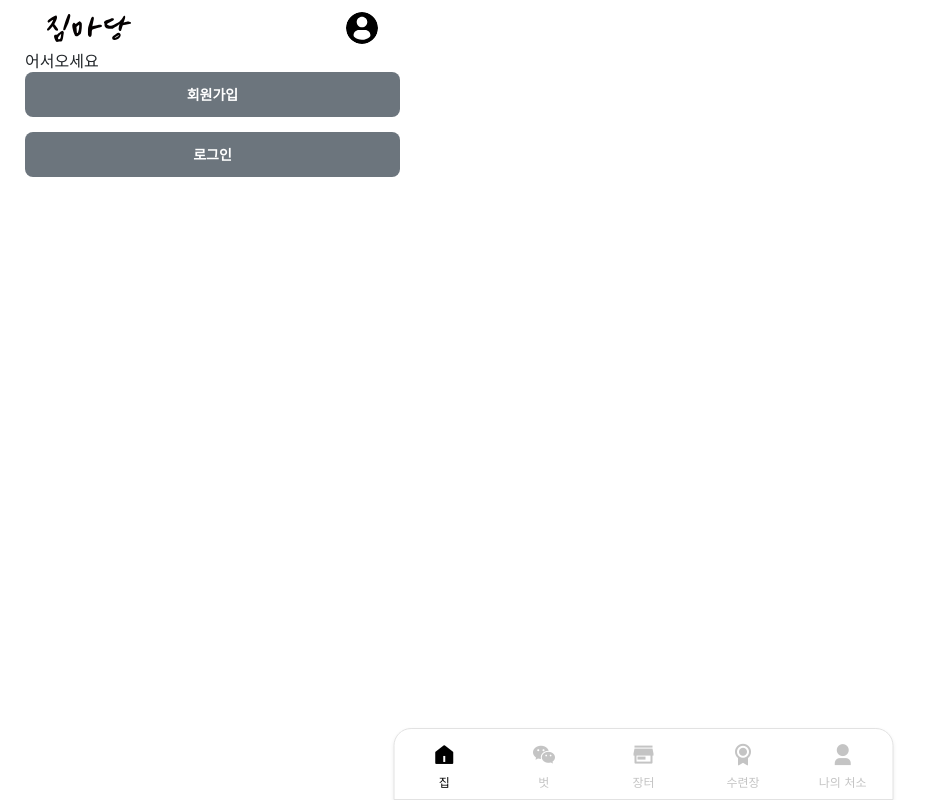
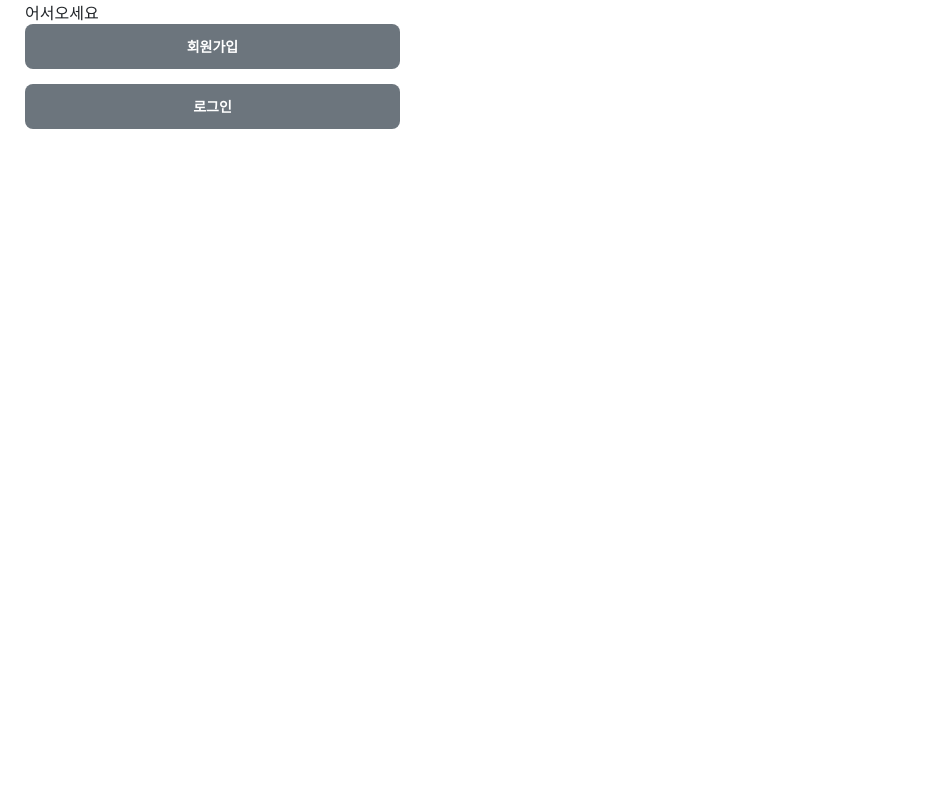
Before and after one commit to soi02/gymfrontend, a React (Vite) app: page / in a window 1280 px wide. Shown: the whole page, without its empty margins (0-932 px from the left). Built offline with nearby package versions, Linux system fonts and the light colour scheme.

Commit message:
바텀바 탑바 없애기

```diff
--- a/src/App.jsx
+++ b/src/App.jsx
@@ -1,4 +1,4 @@
-import { BrowserRouter, Route, Routes } from 'react-router-dom'
+import { BrowserRouter, Route, Routes, useLocation } from 'react-router-dom'
 import './App.css'
 import BottomNavigation from './global/BottomNavigation'
 import TopHeader from './global/TopHeader'
@@ -7,29 +7,35 @@ import LoginPage from './global/LoginPage'
 import RegisterPage from './global/RegisterPage'
 import ErrorPage from './global/ErrorPage'
 
-function App() {
+// 이 부분은 따로 감싼 컴포넌트로 만들어야 useLocation을 쓸 수 있어!
+function AppContent() {
+  const location = useLocation();
+  const hideHeaderFooterRoutes = ['/', '/login', '/register']; // 숨길 경로들
+
+  const shouldHide = hideHeaderFooterRoutes.includes(location.pathname);
+
   return (
+    <div style={{ display: 'flex', flexDirection: 'column', paddingBottom: '10px', maxWidth: '375px', margin: '0 auto' }}>
+      {!shouldHide && <TopHeader />}
 
-    <>
-      <BrowserRouter>
-
-        <div style={{ display: 'flex', flexDirection: 'column', paddingBottom: '10px', maxWidth: '375px', margin: '0 auto' }}>
-          <TopHeader />
       <Routes>
-            <Route>
         <Route path='/' element={<WelcomePage />} />
         <Route path='/register' element={<RegisterPage />} />
         <Route path='/login' element={<LoginPage />} />
         <Route path="*" element={<ErrorPage />} />
-            </Route>
       </Routes>
 
-          <BottomNavigation />
+      {!shouldHide && <BottomNavigation />}
     </div>
+  );
+}
 
+function App() {
+  return (
+    <BrowserRouter>
+      <AppContent />
     </BrowserRouter>
-    </>
-  )
+  );
 }
 
 export default App
```
Lines whose indentation alone changed are shown as unchanged.
